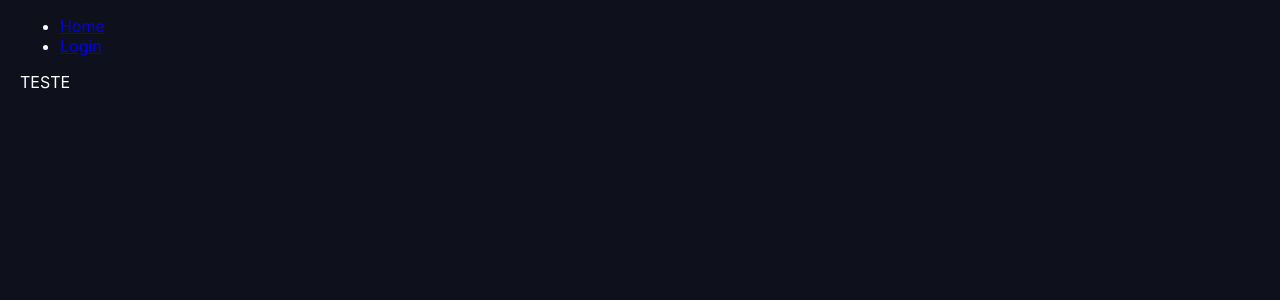
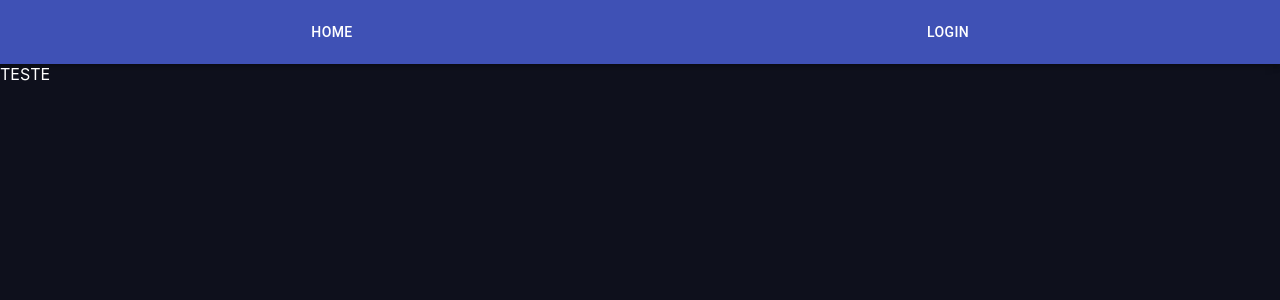
Before and after one commit to MichelDiz/Grabber, a React (Create React App) app in the folder googlelogin/: page / in a window 1280 px wide. Shown: the top 300 px of the page. Built offline with nearby package versions, Linux system fonts and the light colour scheme.

Commit message:
Add Material UI to Navbar

```diff
--- a/googlelogin/package.json
+++ b/googlelogin/package.json
@@ -3,11 +3,13 @@
   "version": "0.1.0",
   "private": true,
   "dependencies": {
+    "@material-ui/core": "^4.11.0",
+    "@material-ui/icons": "^4.9.1",
     "@testing-library/jest-dom": "^5.11.4",
     "@testing-library/react": "^11.0.4",
     "@testing-library/user-event": "^12.1.7",
-    "react": "^16.13.1",
-    "react-dom": "^16.13.1",
+    "react": "^16.14.0",
+    "react-dom": "^16.14.0",
     "react-google-login": "^5.1.21",
     "react-hook-form": "^6.9.2",
     "react-router-dom": "^5.2.0",
--- a/googlelogin/src/components/App/App.css
+++ b/googlelogin/src/components/App/App.css
@@ -45,7 +45,7 @@ body {
     "Ubuntu", "Cantarell", "Fira Sans", "Droid Sans", "Helvetica Neue",
     sans-serif;
   color: white;
-  padding: 0 20px;
+  padding: 0 0;
 }
 
 form {
@@ -66,11 +66,6 @@ h1 {
   background: #0e101c;
   max-width: 400px;
   margin: 0 auto;
-}
-
-button[type="button"] {
-  background: black;
-  border: 1px solid white;
 }
 
 p {
@@ -175,3 +170,10 @@ form {
   top: 20px;
   right: 20px;
 }
+
+.FakeBTN{
+  text-decoration: none;
+  color: white;
+  width: 100%;
+  height: 100%;
+}
--- a/googlelogin/src/components/Router/index.jsx
+++ b/googlelogin/src/components/Router/index.jsx
@@ -1,21 +1,27 @@
 import React from "react";
-import { BrowserRouter, Switch, Route, Link } from "react-router-dom";
+import { BrowserRouter, Route, Switch, Link } from "react-router-dom";
 
 import Home from "../../pages/Home";
 import Login from "../../pages/Login";
 
+import AppBar from '@material-ui/core/AppBar';
+import Toolbar from '@material-ui/core/Toolbar';
+import Button from '@material-ui/core/Button';
+
 const Router = () => {
-
   return (
     <BrowserRouter>
-        <ul>
-          <li>
-            <Link to="/">Home</Link>
-          </li>
-          <li>
-            <Link to="/login">Login</Link>
-          </li>
-        </ul>
+    <AppBar position="static">
+      <Toolbar>
+      <Button color="inherit" >
+        <Link to="/" className='FakeBTN'>Home</Link>
+      </Button>
+      <Button color="inherit" >
+        <Link to="/login" className='FakeBTN'>Login</Link>
+      </Button>
+      </Toolbar>
+    </AppBar>
+
       <Switch>
         <Route exact path="/">
           <Home />
```
Also changed, not shown: 1 other file (tests, documents, lock files or other folders).
